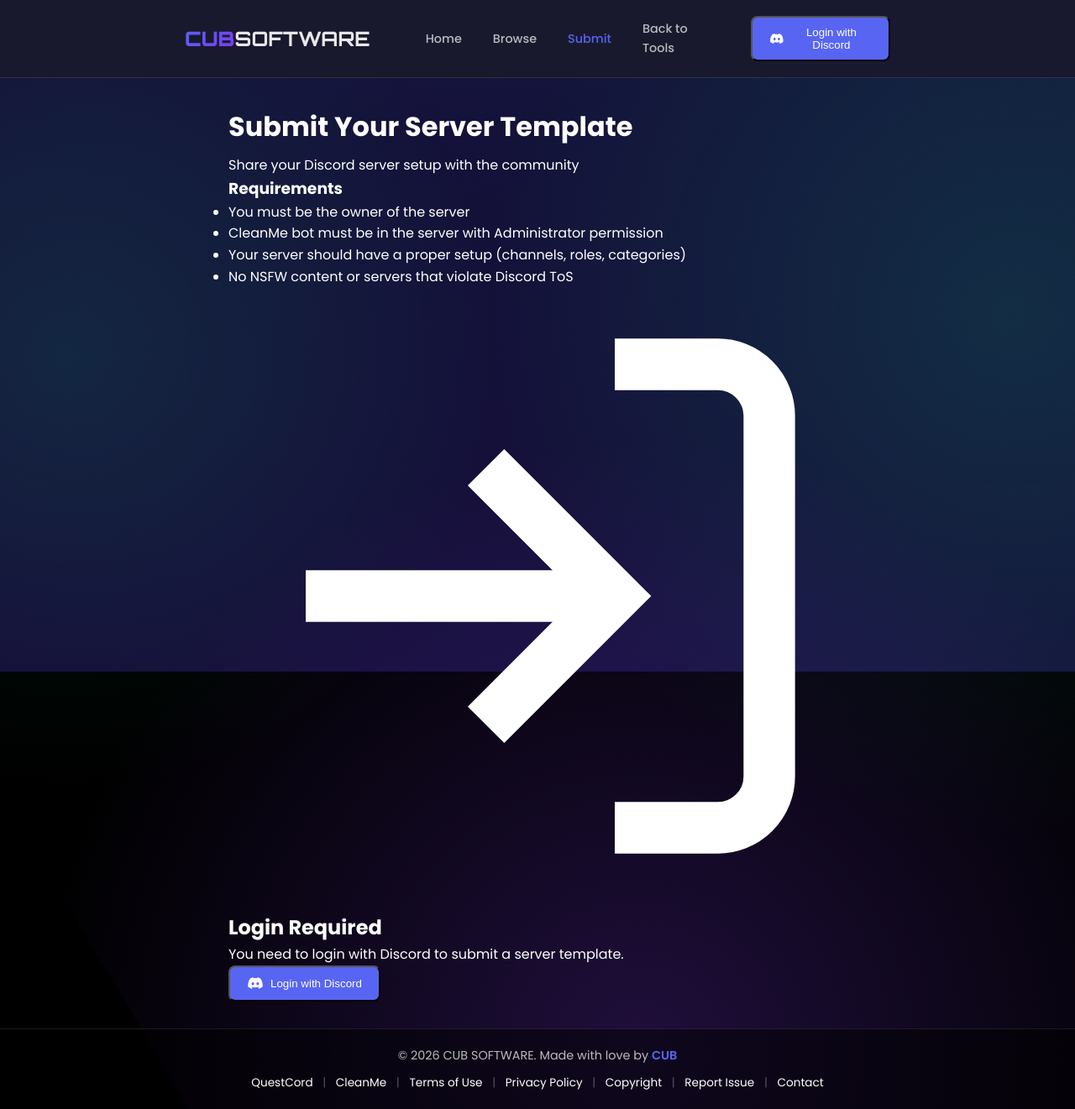
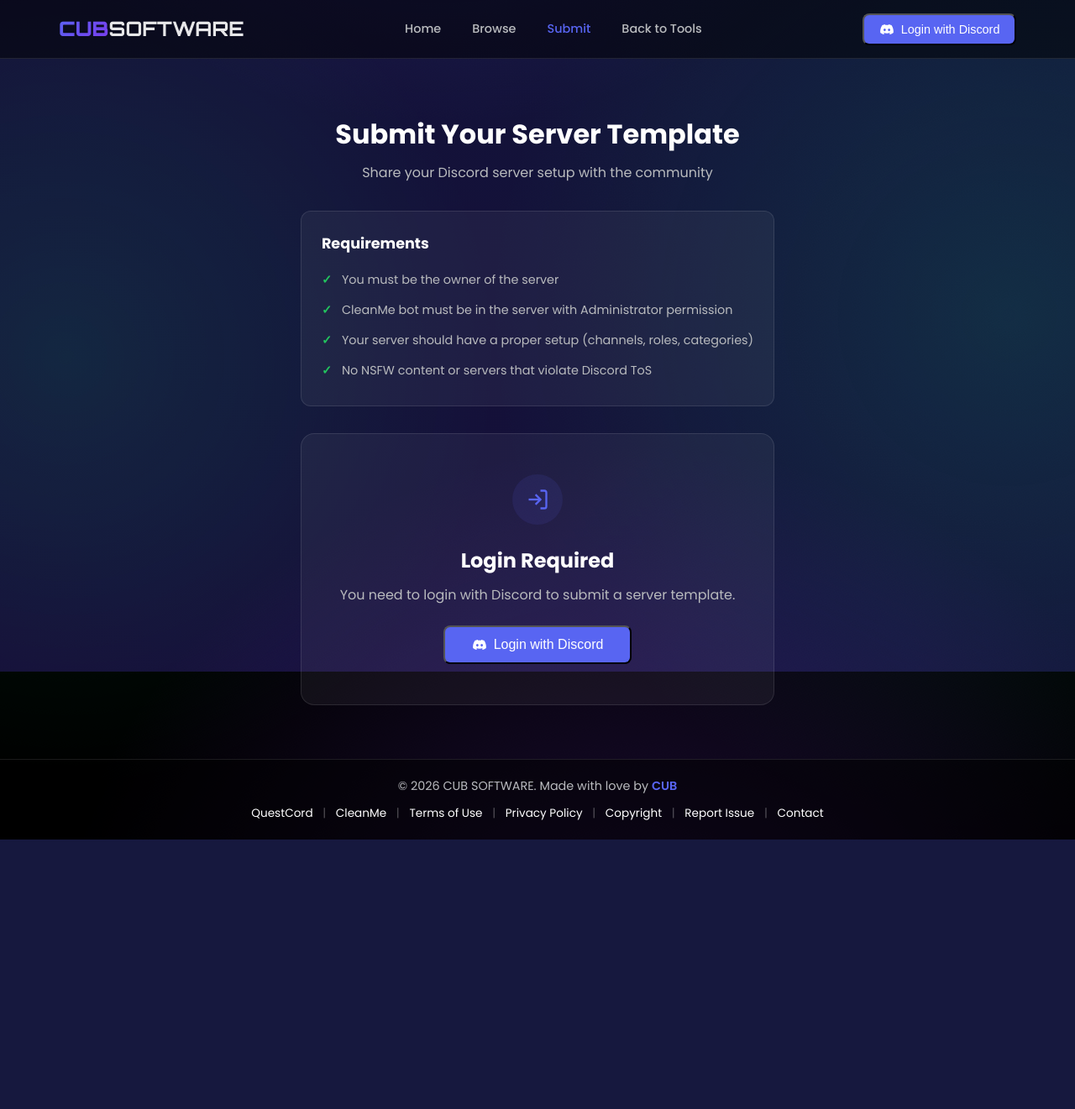
Before and after one commit to HexEchoTV/CUBSOFTWARE, a Flask app: page /cleanme/submit in a window 1280 px wide. Shown: the whole page at 84% size. After the commit the page ends 1000 px from the top, so only its background shows below. Run offline with Flask 3, Linux system fonts and the light colour scheme; some libraries are stand-ins or nearby versions.

Commit message:
CUBSOFTWARE DEPLOYMENT

```diff
--- a/cubsoftware-server/apps/cubsoftware-website/website/static/css/cleanme.css
+++ b/cubsoftware-server/apps/cubsoftware-website/website/static/css/cleanme.css
@@ -1,112 +1,101 @@
 /* CleanMe Website Styles */
 
-/* Header */
-.cleanme-header {
-    position: sticky;
-    top: 0;
-    z-index: 100;
-    background: rgba(26, 26, 46, 0.95);
-    backdrop-filter: blur(10px);
-    border-bottom: 1px solid var(--border-color);
+/* ==================== HEADER OVERRIDE ==================== */
+/* Override shared.css header to accommodate auth section */
+.cleanme-header .header-container {
+    max-width: 1200px;
+    justify-content: space-between;
+    gap: 20px;
 }
 
-.header-content {
-    max-width: 1200px;
-    margin: 0 auto;
-    padding: 1rem 2rem;
+.cleanme-header .site-nav {
+    flex: 1;
+    justify-content: center;
+}
+
+/* Auth Section (home uses .auth-section, browse/submit use .header-actions) */
+.auth-section,
+.header-actions {
     display: flex;
     align-items: center;
-    justify-content: space-between;
-}
-
-.logo {
-    display: flex;
-    align-items: center;
-    gap: 0.5rem;
-    text-decoration: none;
-}
-
-.logo-icon {
-    font-size: 1.5rem;
-}
-
-/* Logo text inherits 2-color format from shared.css */
-
-.nav-links {
-    display: flex;
-    gap: 2rem;
-}
-
-.nav-link {
-    color: var(--text-muted);
-    text-decoration: none;
-    font-weight: 500;
-    transition: color 0.2s ease;
-}
-
-.nav-link:hover,
-.nav-link.active {
-    color: var(--text-light);
-}
-
-.auth-section {
-    display: flex;
-    align-items: center;
+    flex-shrink: 0;
 }
 
 .login-btn {
-    display: flex;
+    display: inline-flex;
     align-items: center;
     gap: 0.5rem;
-    padding: 0.6rem 1.25rem;
+    padding: 0.5rem 1.1rem;
     background: #5865F2;
     border-radius: 8px;
-    color: white;
+    color: white !important;
     text-decoration: none;
+    font-size: 0.9rem;
     font-weight: 500;
     transition: all 0.2s ease;
+    white-space: nowrap;
 }
 
 .login-btn:hover {
     background: #4752c4;
     transform: translateY(-1px);
+    color: white !important;
 }
 
+.login-btn svg {
+    width: 18px;
+    height: 18px;
+    flex-shrink: 0;
+}
+
+/* User Menu */
 .user-menu {
     position: relative;
     display: flex;
     align-items: center;
     gap: 0.5rem;
     cursor: pointer;
+    padding: 4px 8px;
+    border-radius: 8px;
+    transition: background 0.2s ease;
+}
+
+.user-menu:hover {
+    background: rgba(255, 255, 255, 0.05);
 }
 
 .user-avatar {
-    width: 36px;
-    height: 36px;
+    width: 32px;
+    height: 32px;
     border-radius: 50%;
+    border: 2px solid var(--primary);
 }
 
 .user-name {
     color: var(--text-light);
     font-weight: 500;
+    font-size: 0.9rem;
 }
 
 .user-dropdown {
     position: absolute;
-    top: 100%;
+    top: calc(100% + 6px);
     right: 0;
-    margin-top: 0.5rem;
-    background: var(--surface-color);
+    min-width: 160px;
+    background: rgba(20, 20, 35, 0.98);
     border: 1px solid var(--border-color);
-    border-radius: 8px;
+    border-radius: 10px;
     overflow: hidden;
     opacity: 0;
     visibility: hidden;
-    transform: translateY(-10px);
+    transform: translateY(-8px);
     transition: all 0.2s ease;
+    box-shadow: 0 10px 30px rgba(0, 0, 0, 0.4);
+    z-index: 1001;
 }
 
-.user-menu:hover .user-dropdown {
+.user-menu:hover .user-dropdown,
+.user-dropdown.active {
     opacity: 1;
     visibility: visible;
     transform: translateY(0);
@@ -945,12 +870,14 @@
     font-size: 2rem;
     color: var(--text-light);
     margin-bottom: 0.5rem;
+    text-align: center;
 }
 
 .submit-container > p,
 .dashboard-container > p {
     color: var(--text-muted);
     margin-bottom: 2rem;
+    text-align: center;
 }
 
 .submit-form {
@@ -1129,13 +1056,273 @@
     color: var(--error);
 }
 
-/* Toast */
+/* ==================== BROWSE PAGE ==================== */
+.browse-main,
+.submit-main {
+    max-width: 1200px;
+    margin: 0 auto;
+    padding: 2rem;
+    flex: 1;
+}
+
+.browse-header,
+.submit-header {
+    text-align: center;
+    margin-bottom: 2rem;
+}
+
+.browse-header h1,
+.submit-header h1 {
+    font-size: 2rem;
+    color: var(--text-light);
+    margin-bottom: 0.5rem;
+}
+
+.browse-header p,
+.submit-header p {
+    color: var(--text-muted);
+}
+
+.browse-filters {
+    display: flex;
+    gap: 1rem;
+    margin-bottom: 1.5rem;
+    flex-wrap: wrap;
+    align-items: center;
+}
+
+.search-form {
+    display: flex;
+    flex: 1;
+    min-width: 200px;
+    position: relative;
+}
+
+.search-form input {
+    width: 100%;
+    padding: 0.7rem 1rem;
+    padding-right: 3rem;
+    background: var(--surface-color);
+    border: 1px solid var(--border-color);
+    border-radius: 8px;
+    color: var(--text-light);
+    font-size: 0.95rem;
+    font-family: inherit;
+}
+
+.search-form input:focus {
+    outline: none;
+    border-color: var(--primary);
+}
+
+.search-form button {
+    position: absolute;
+    right: 8px;
+    top: 50%;
+    transform: translateY(-50%);
+    background: none;
+    border: none;
+    cursor: pointer;
+    padding: 4px;
+    color: var(--text-muted);
+}
+
+.search-form button svg {
+    width: 18px;
+    height: 18px;
+}
+
+.search-form button:hover {
+    color: var(--primary);
+}
+
+.category-filter,
+.sort-filter {
+    padding: 0.7rem 1rem;
+    font-size: 0.9rem;
+    font-family: inherit;
+}
+
+.results-count {
+    color: var(--text-muted);
+    font-size: 0.9rem;
+    margin-bottom: 1.5rem;
+}
+
+.loading-more {
+    display: flex;
+    align-items: center;
+    justify-content: center;
+    gap: 0.75rem;
+    padding: 2rem;
+    color: var(--text-muted);
+}
+
+.spinner {
+    width: 24px;
+    height: 24px;
+    border: 3px solid var(--border-color);
+    border-top-color: var(--primary);
+    border-radius: 50%;
+    animation: spin 0.8s linear infinite;
+}
+
+@keyframes spin {
+    to { transform: rotate(360deg); }
+}
+
+/* ==================== SUBMIT PAGE ==================== */
+.requirements-card {
+    background: var(--surface-color);
+    border: 1px solid var(--border-color);
+    border-radius: 12px;
+    padding: 1.5rem;
+    margin-bottom: 2rem;
+}
+
+.requirements-card h3 {
+    color: var(--text-light);
+    margin-bottom: 0.75rem;
+    font-size: 1.1rem;
+}
+
+.requirements-card ul {
+    list-style: none;
+    padding: 0;
+    margin: 0;
+}
+
+.requirements-card li {
+    color: var(--text-muted);
+    font-size: 0.9rem;
+    padding: 0.4rem 0;
+    padding-left: 1.5rem;
+    position: relative;
+}
+
+.requirements-card li::before {
+    content: '✓';
+    position: absolute;
+    left: 0;
+    color: var(--success);
+    font-weight: 700;
+}
+
+.login-required {
+    text-align: center;
+    padding: 3rem 2rem;
+    background: var(--surface-color);
+    border: 1px solid var(--border-color);
+    border-radius: 16px;
+}
+
+.login-icon {
+    width: 60px;
+    height: 60px;
+    margin: 0 auto 1.5rem;
+    background: rgba(88, 101, 242, 0.1);
+    border-radius: 50%;
+    display: flex;
+    align-items: center;
+    justify-content: center;
+}
+
+.login-icon svg {
+    width: 28px;
+    height: 28px;
+    color: var(--primary);
+}
+
+.login-required h2 {
+    color: var(--text-light);
+    margin-bottom: 0.5rem;
+}
+
+.login-required p {
+    color: var(--text-muted);
+    margin-bottom: 1.5rem;
+}
+
+.login-btn.large {
+    padding: 0.75rem 2rem;
+    font-size: 1rem;
+}
+
+.checkbox-group label {
+    display: flex;
+    align-items: center;
+    gap: 0.75rem;
+    cursor: pointer;
+    color: var(--text-muted);
+    font-size: 0.9rem;
+}
+
+.checkbox-group input[type="checkbox"] {
+    width: 18px;
+    height: 18px;
+    flex-shrink: 0;
+    accent-color: var(--primary);
+}
+
+.checkbox-group a {
+    color: var(--primary);
+}
+
+.server-submit-form .submit-btn {
+    display: inline-flex;
+    align-items: center;
+    justify-content: center;
+    gap: 0.5rem;
+}
+
+.server-submit-form .submit-btn svg {
+    width: 20px;
+    height: 20px;
+}
+
+/* ==================== USER MENU (browse/submit variant) ==================== */
+.user-menu-btn {
+    display: flex;
+    align-items: center;
+    gap: 0.5rem;
+    background: none;
+    border: none;
+    cursor: pointer;
+    padding: 4px 8px;
+    border-radius: 8px;
+    transition: background 0.2s ease;
+}
+
+.user-menu-btn:hover {
+    background: rgba(255, 255, 255, 0.05);
+}
+
+.logout-btn {
+    display: block;
+    width: 100%;
+    padding: 0.7rem 1.1rem;
+    background: none;
+    border: none;
+    border-top: 1px solid var(--border-color);
+    color: var(--error) !important;
+    font-size: 0.9rem;
+    font-family: inherit;
+    cursor: pointer;
+    text-align: left;
+    transition: background 0.15s ease;
+}
+
+.logout-btn:hover {
+    background: rgba(239, 68, 68, 0.1);
+}
+
+/* ==================== TOAST ==================== */
 .toast {
     position: fixed;
     bottom: 2rem;
     left: 50%;
     transform: translateX(-50%) translateY(100px);
-    background: var(--surface-color);
+    background: rgba(20, 20, 35, 0.98);
     border: 1px solid var(--border-color);
     border-radius: 8px;
     padding: 0.75rem 1.5rem;
```
Also changed, not shown: other parts of cubsoftware-server/apps/cubsoftware-website/website/static/css/cleanme.css (+67 -131 lines), cubsoftware-server/apps/cubsoftware-website/website/static/css/sticky-board.css (+14 -4 lines), cubsoftware-server/apps/cubsoftware-website/website/static/js/sticky-board.js (+20 -10 lines).
